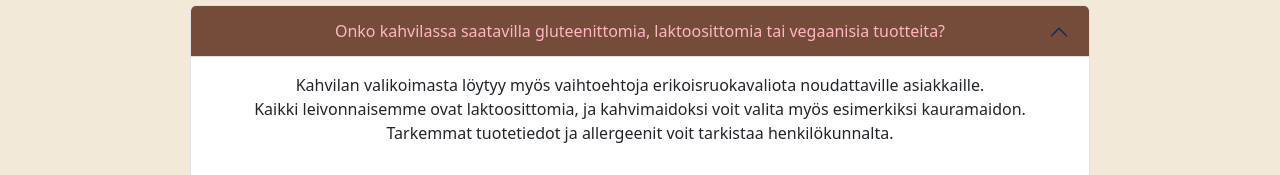
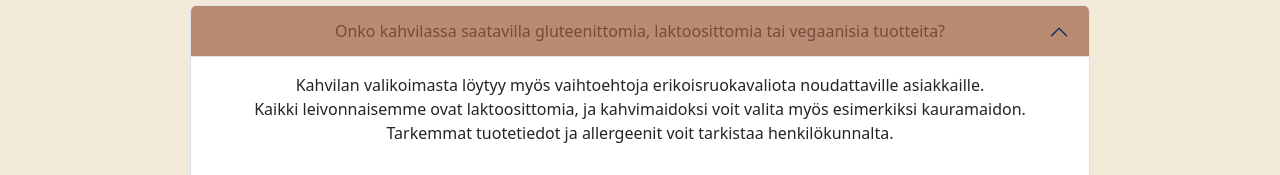
Before and after one commit to annakristiina/bootstrap, a plain HTML site: page yhteystiedot.html in a window 1280 px wide. Shown: the part 567-742 px from the top of the page. Drawn offline with nearby package versions, Linux system fonts and the light colour scheme.

Commit message:
Testailtu eri värejä sivustolle

```diff
--- a/style.css
+++ b/style.css
@@ -167,8 +167,8 @@ h1 {
     justify-content: center;
     text-align: center;
     position: relative;
-    background-color: #754C3A;
-    color: lightpink;
+    background-color: #B98B72;
+    color: #754C3A;
 }
 
 .accordion .accordion-button::after {
```
